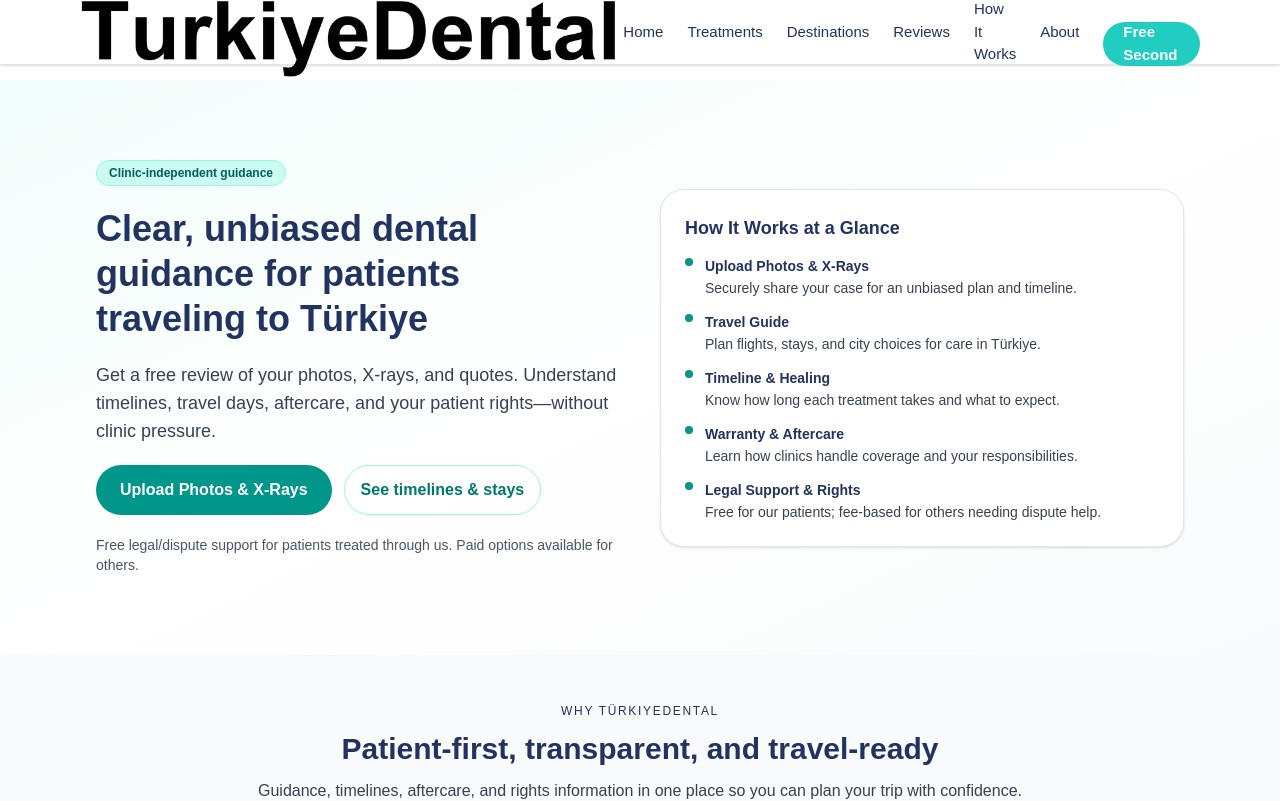
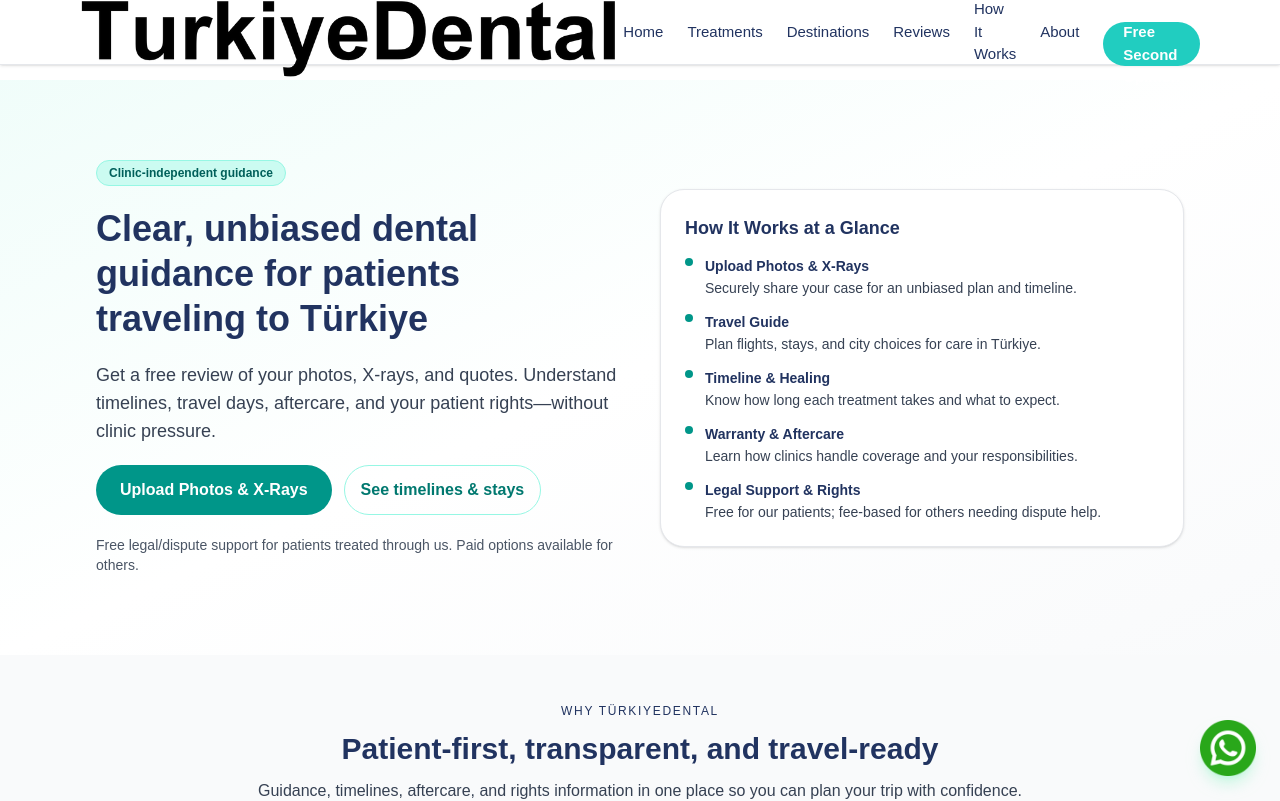
Before and after one commit to mabgcm/turkiyedental2, a Next.js app: page / in a window 1280 px wide. Shown: the top 801 px of the page. Built offline with nearby package versions, Linux system fonts and the light colour scheme.

Commit message:
whatsapp and FB

```diff
--- a/app/layout.tsx
+++ b/app/layout.tsx
@@ -5,6 +5,7 @@
 import { Suspense } from "react";
 import Footer from "@/components/Footer";
 import { Analytics } from "@vercel/analytics/next"
+import WhatsAppButton from "@/components/WhatsAppButton";
 
 export const metadata: Metadata = {
   title: "TürkiyeDental",
@@ -23,6 +24,7 @@
         </Suspense>
         <div className="pt-20 sm:pt-20">{children}</div>
         <Footer />
+        <WhatsAppButton />
         <Analytics />
       </body>
     </html>
--- a/components/Footer.tsx
+++ b/components/Footer.tsx
@@ -16,15 +16,13 @@
                         Empowering patients with transparent, clinic-independent dental guidance and second opinions worldwide.
                     </p>
                     <div className="flex gap-4 mt-5">
-                        <Link href="#" className="hover:text-[#21CDC0]" aria-label="Facebook">
+                        <Link href="https://www.facebook.com/profile.php?id=61584497004756" className="hover:text-[#21CDC0]" aria-label="Facebook">
                             <Facebook className="h-5 w-5" />
                         </Link>
-                        <Link href="#" className="hover:text-[#21CDC0]" aria-label="Instagram">
+                        {/* <Link href="#" className="hover:text-[#21CDC0]" aria-label="Instagram">
                             <Instagram className="h-5 w-5" />
-                        </Link>
-                        <Link href="#" className="hover:text-[#21CDC0]" aria-label="Twitter">
-                            <Twitter className="h-5 w-5" />
-                        </Link>
+                        </Link> */}
+
                     </div>
                 </div>
 
--- /dev/null
+++ b/components/WhatsAppButton.tsx
@@ -0,0 +1,26 @@
+import Image from "next/image";
+
+export default function WhatsAppButton() {
+  const href = "https://wa.me/905526170732";
+
+  return (
+    <a
+      href={href}
+      target="_blank"
+      rel="noopener noreferrer"
+      aria-label="Chat with us on WhatsApp"
+      className="fixed bottom-4 right-4 sm:bottom-6 sm:right-6 z-50"
+    >
+      <span className="flex items-center justify-center rounded-full  shadow-lg shadow-emerald-200/60 transition hover:-translate-y-0.5 hover:bg-[#1ebe5d] focus-visible:outline-none focus-visible:ring-2 focus-visible:ring-offset-2 focus-visible:ring-[#25D366]">
+        <Image
+          src="/images/whtsp.png"
+          alt="WhatsApp"
+          width={50}
+          height={50}
+          className="h-14 w-14"
+          priority
+        />
+      </span>
+    </a>
+  );
+}
```
Also changed, not shown: public/images/whtsp.png (added).
